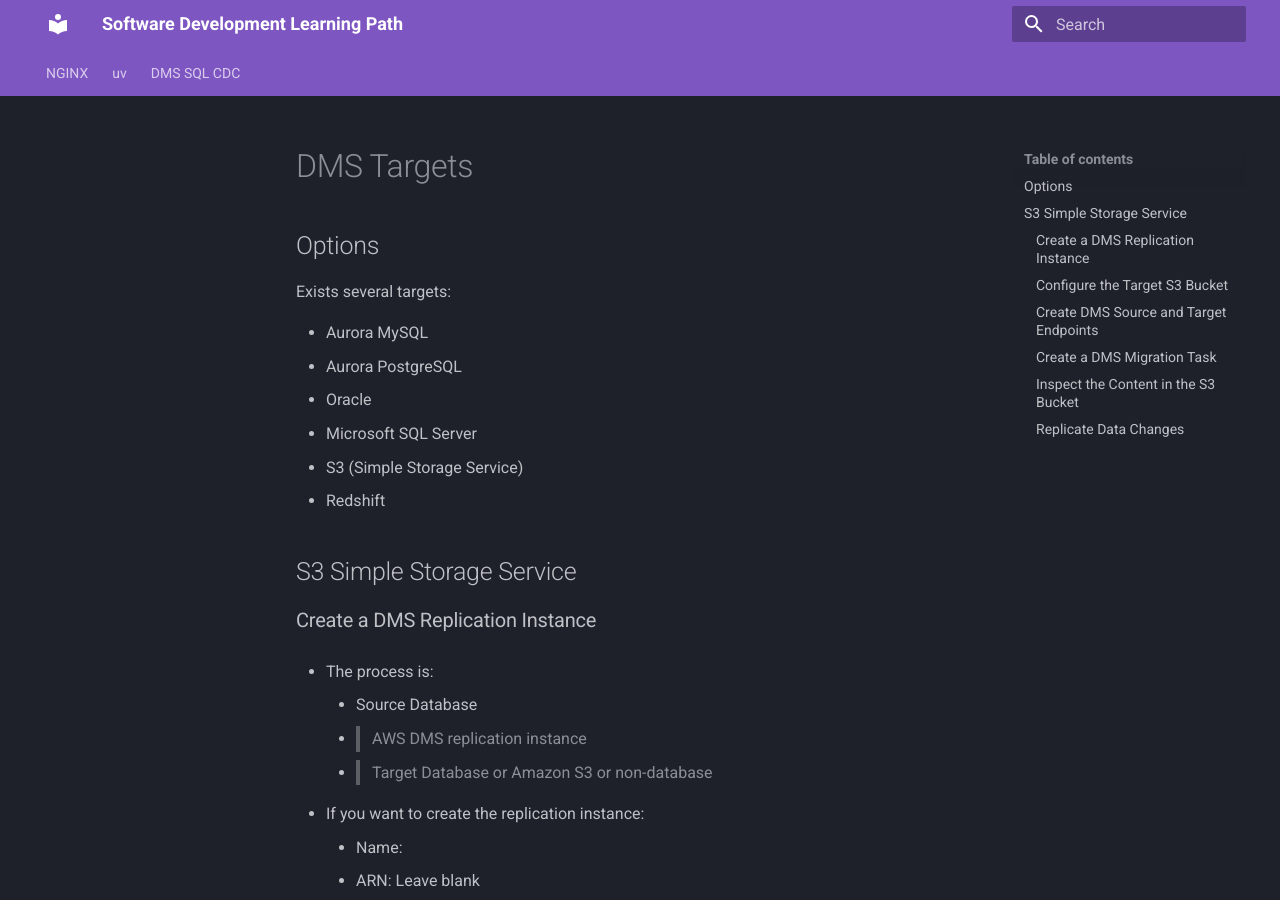
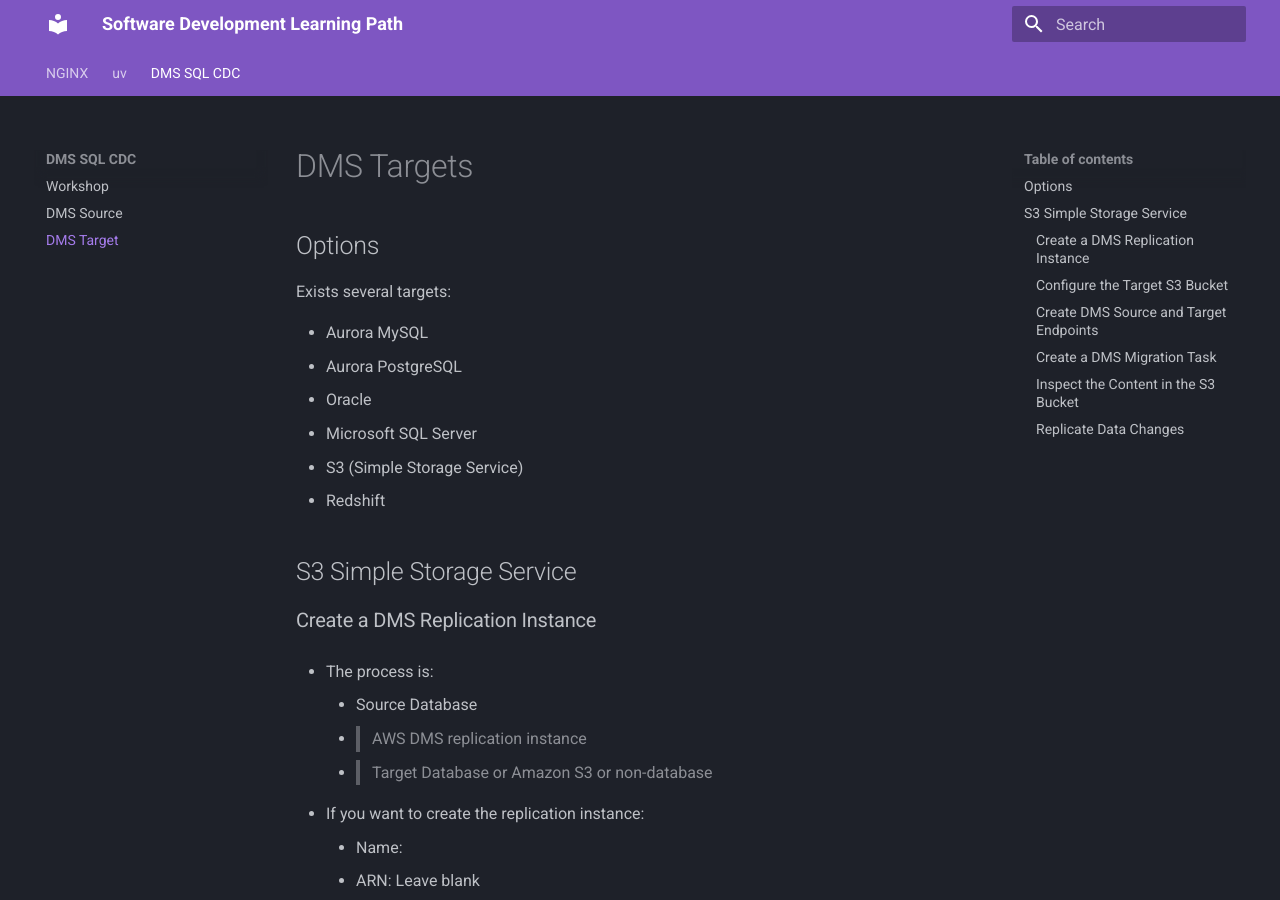
Before and after one commit to janobourian/nginx-learning-path, an MkDocs documentation site: the page built from docs/dms-aws/dms-target.md, in a window 1280 px wide and 900 px high. Built offline with MkDocs 1.6.1 and Material for MkDocs 9.7.7, drawn with Linux system fonts in a browser that asks for light colours.

Commit message:
add: dms target in mkdocs.yaml index

```diff
--- a/mkdocs.yml
+++ b/mkdocs.yml
@@ -27,6 +27,7 @@
   - DMS SQL CDC:
     - dms-aws/index.md
     - DMS Source: dms-aws/dms-source.md
+    - DMS Target: dms-aws/dms-target.md
 
 markdown_extensions:
   - admonition
```
